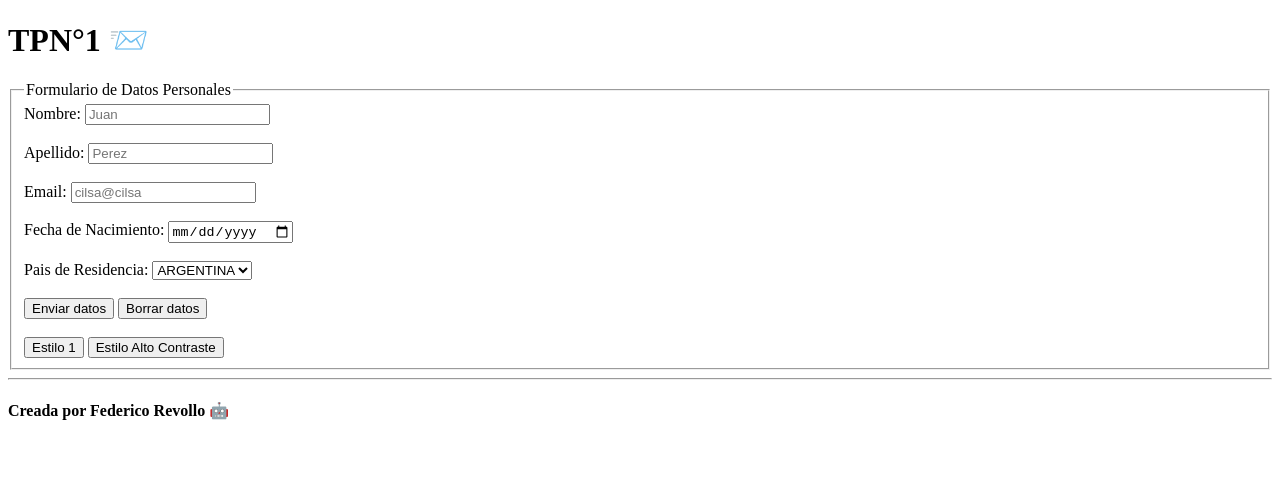
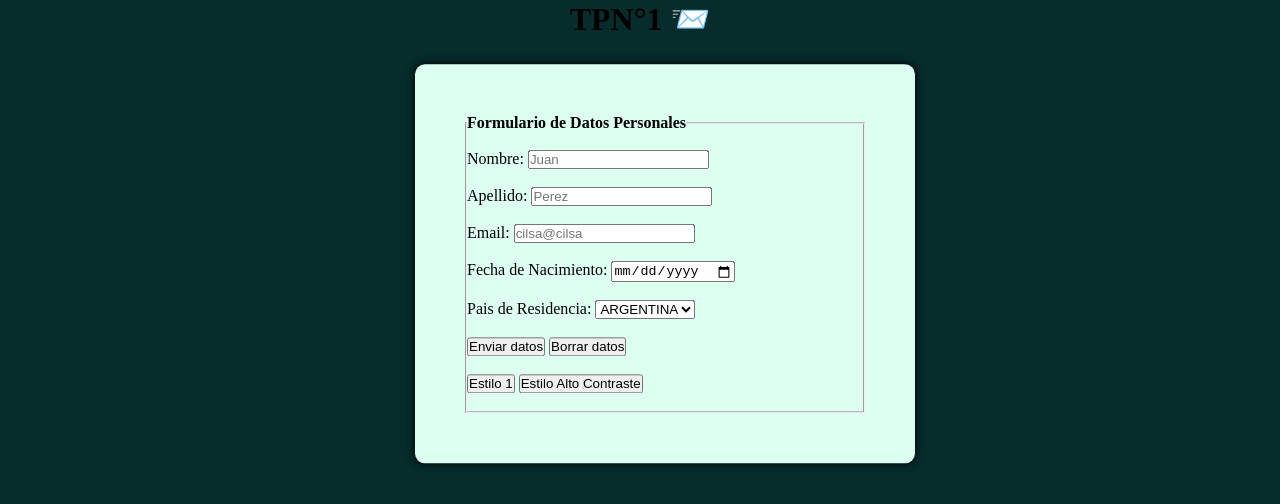
Before and after one commit to FedericoRevollo/CilsaTP1, a plain HTML site: page index.html in a window 1280 px wide. Drawn offline with Linux system fonts and the light colour scheme.

Commit message:
segunda version

```diff
--- a/estilo.css
+++ b/estilo.css
@@ -0,0 +1,29 @@
+*{      /* Reseteo CSS */
+    margin: 0;
+    padding: 0;
+}
+
+body{
+    background-color: rgb(6, 44, 44);
+}
+.h1Class{
+    display: flex;
+    justify-content: center;
+    align-items: center;
+}
+.legendClass{
+    font-weight: bold;
+}
+.formClass{
+    position: absolute;
+    top: 30%;
+    left: 50%;
+    transform: translate(-49%, -49%);
+    background-color:rgb(220, 255, 242);
+    padding: 50px;
+    border-radius: 10px;
+    max-width: 400px;
+    width: 90% ;
+    box-shadow: 0 0 10px;
+    margin: 20px;
+  }
--- a/index.html
+++ b/index.html
@@ -3,20 +3,22 @@
 <head>
     <meta charset="UTF-8">
     <meta name="viewport" content="width=device-width, initial-scale=1.0">
-    <a href="estilo.css"></a>
-    <title>Trábajo Práctico N°1 📨</title>
+    <link rel="shortcut icon" href="./media/favicon.png">
+    <link rel="stylesheet" href="estilo.css">
+    <title>Trábajo Práctico N°1</title>
 </head>
 <body>
     <header>
-        <h1>
+        <h1 class="h1Class">
             TPN°1 📨
         </h1>
     </header>
     <main>
-        <section>
+        <section class="formClass">
             <form action="">
                 <fieldset>
-                    <legend>Formulario de Datos Personales</legend>
+                    <legend class="legendClass">Formulario de Datos Personales</legend>
+                    <br>
                     <div>
                         <label for="name">Nombre:</label>
                         <input type="text" name="name" placeholder="Juan" required>
@@ -58,15 +60,10 @@
                         <input type="submit" value="Estilo 1">
                         <input type="submit" value="Estilo Alto Contraste">
                     </div>
+                    <br>
                 </fieldset>
             </form>
         </section>
     </main>
-    <footer>
-        <hr>
-        <h4>
-            Creada por Federico Revollo 🤖
-        </h4>
-    </footer>
 </body>
 </html>
```
Also changed, not shown: media/favicon.png (added).
